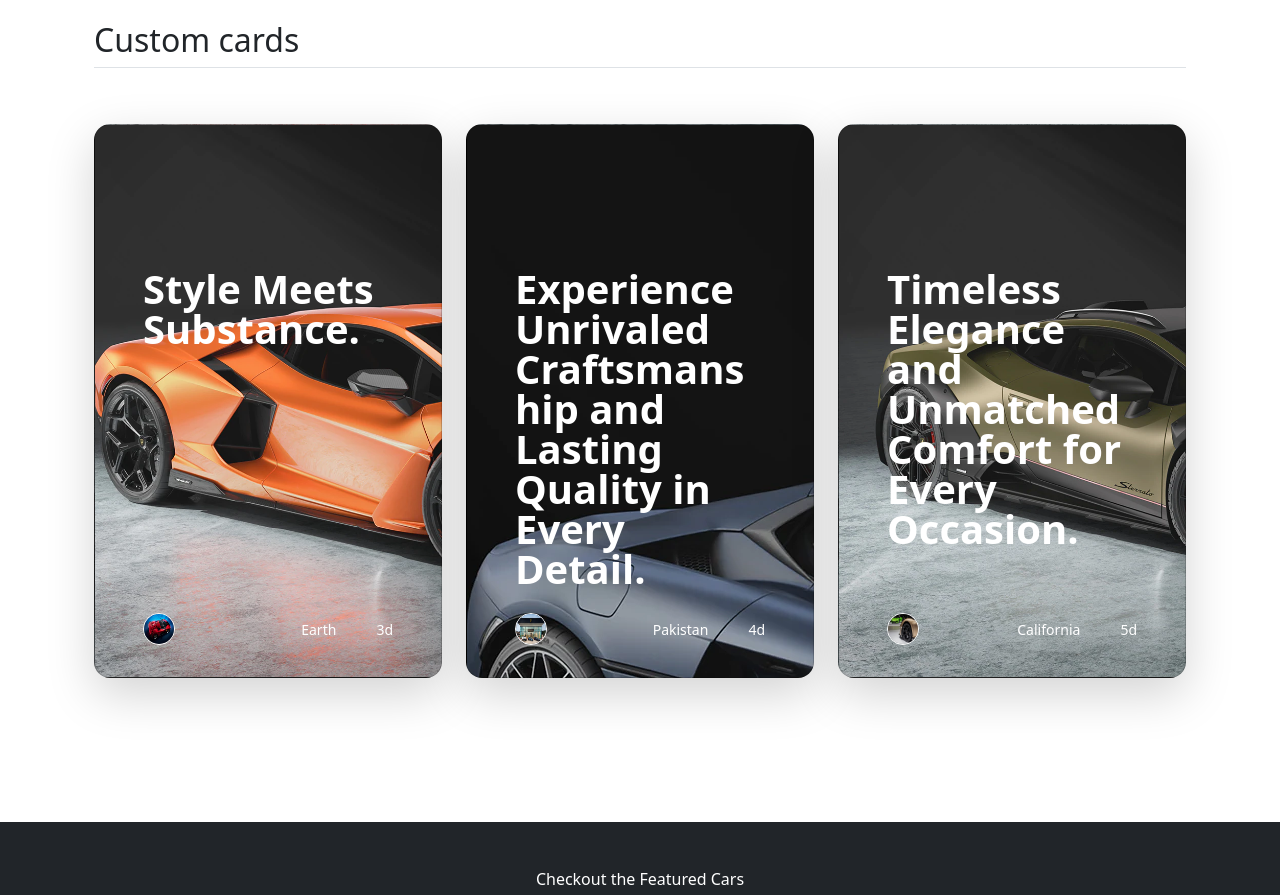
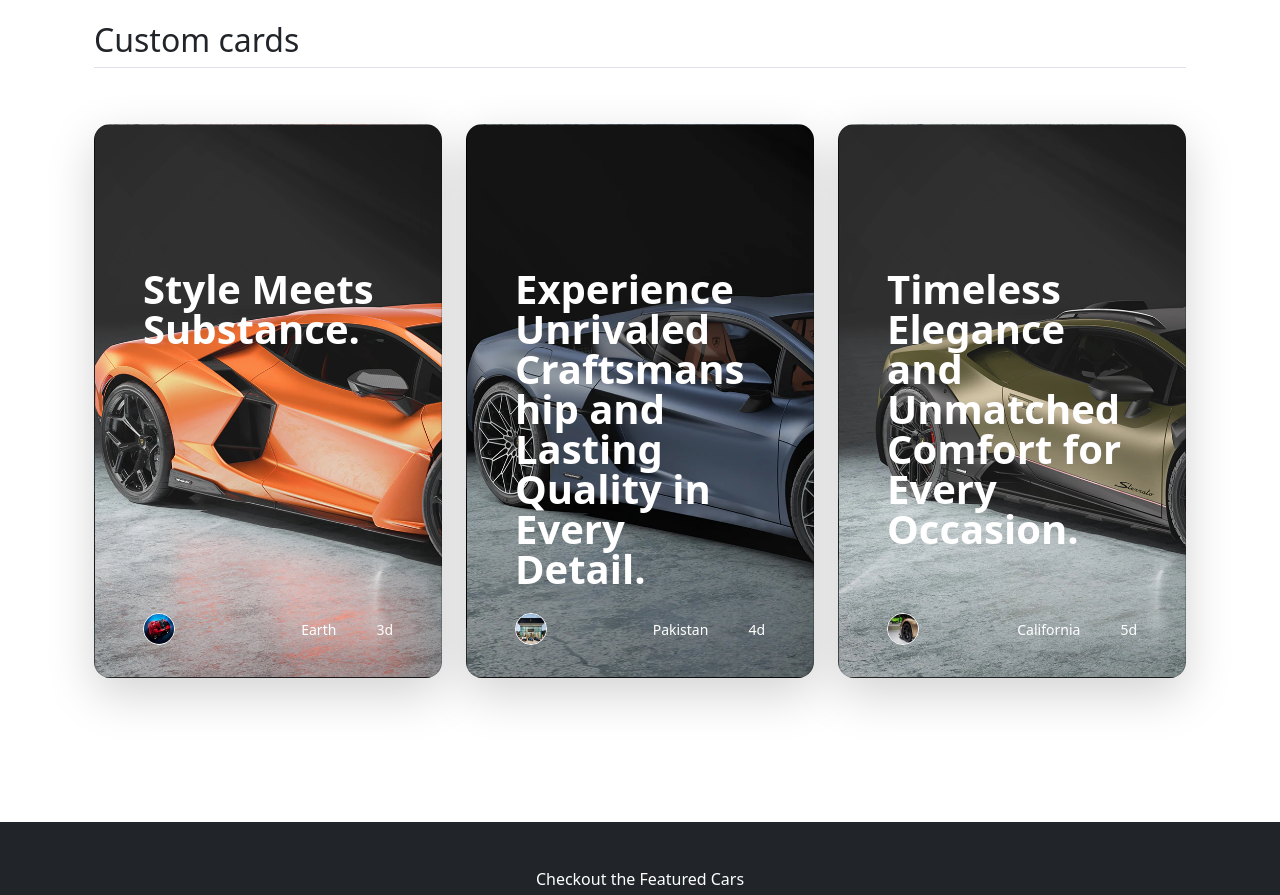
Before and after one commit to Mohan2822/Car-Website, a plain HTML site: page index.html in a window 1280 px wide. Shown: the part 1260-2155 px from the top of the page. Drawn offline with nearby package versions, Linux system fonts and the light colour scheme.

Commit message:
Car Website

```diff
--- a/index.html
+++ b/index.html
@@ -171,7 +171,7 @@
     </div>
 
     <div class="col">
-      <div class="card card-cover h-100 overflow-hidden text-bg-dark rounded-4 shadow-lg" style="background-image: url('img/temerario.jpg');">
+      <div class="card card-cover h-100 overflow-hidden text-bg-dark rounded-4 shadow-lg" style="background-image: url('img/temerario.jpg'); background-size: cover;">
         <div class="d-flex flex-column h-100 p-5 pb-3 text-white text-shadow-1">
           <h3 class="pt-5 mt-5 mb-4 display-6 lh-1 fw-bold">Experience Unrivaled Craftsmanship and Lasting Quality in Every Detail.</h3>
           <ul class="d-flex list-unstyled mt-auto">
```
